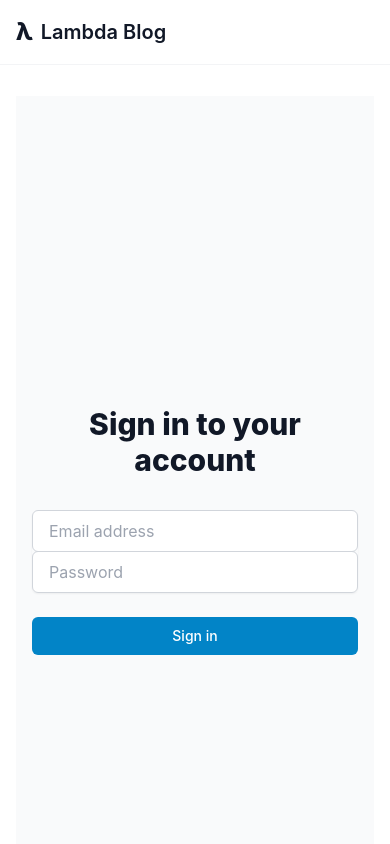
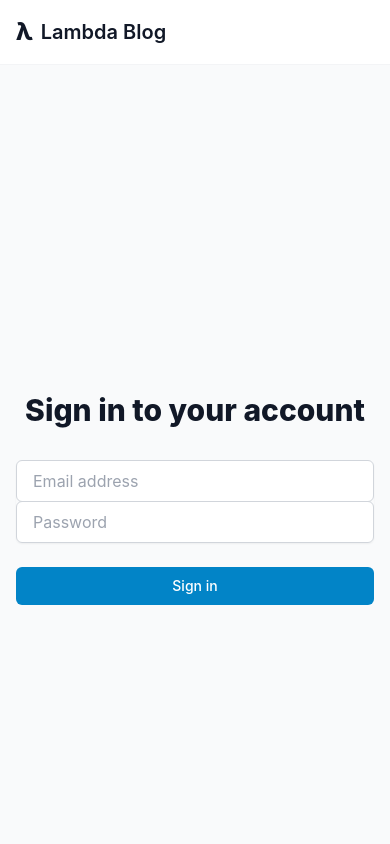
Before and after one commit to circuloponto/lambda_blog, a React app: page /login in a window 390 px wide. Shown: the top 844 px of the page. Built offline with nearby package versions, Linux system fonts and the light colour scheme; the HTML template or start-up script is replaced by a standard one.

Commit message:
Complete layout overhaul: - Remove width constraints from Layout - Add container-based layout to PostDetail - Update global styles with proper mobile handling - Add box-sizing and overflow control

```diff
--- a/src/App.css
+++ b/src/App.css
@@ -1,37 +1,89 @@
 /* Reset and base styles */
-html, body {
+html {
+  box-sizing: border-box;
+  -webkit-text-size-adjust: 100%;
+  -moz-text-size-adjust: 100%;
+  text-size-adjust: 100%;
+}
+
+*, *:before, *:after {
+  box-sizing: inherit;
+}
+
+body {
   margin: 0;
   padding: 0;
   width: 100%;
   overflow-x: hidden;
-  -webkit-text-size-adjust: none;
-  -moz-text-size-adjust: none;
-  -ms-text-size-adjust: none;
-  text-size-adjust: none;
+  min-width: 320px;
 }
 
-/* Ensure proper mobile viewport */
-#root {
+/* Container styles */
+.container {
   width: 100%;
+  max-width: 100%;
+  margin: 0 auto;
   overflow-x: hidden;
-  max-width: 1280px;
-  margin: 0 auto;
-  padding: 1rem;
-  text-align: center;
 }
 
-/* Mobile-first media query */
+/* Markdown content styles */
+.markdown-body {
+  font-size: 16px;
+  line-height: 1.6;
+  overflow-wrap: break-word;
+  word-wrap: break-word;
+  hyphens: auto;
+}
+
+.markdown-body pre {
+  white-space: pre-wrap;
+  word-wrap: break-word;
+  overflow-x: auto;
+  max-width: 100%;
+  padding: 1rem;
+  margin: 1rem 0;
+  background-color: #1e1e1e;
+  border-radius: 0.5rem;
+}
+
+.markdown-body code {
+  font-size: 0.875em;
+  white-space: pre-wrap;
+  word-wrap: break-word;
+  background-color: #1e1e1e;
+  color: #e9ecef;
+  padding: 0.2em 0.4em;
+  border-radius: 0.25rem;
+}
+
+.markdown-body img {
+  max-width: 100%;
+  height: auto;
+  display: block;
+  margin: 1rem auto;
+}
+
+.markdown-body table {
+  display: block;
+  width: 100%;
+  overflow-x: auto;
+  -webkit-overflow-scrolling: touch;
+}
+
+/* Mobile-specific adjustments */
 @media screen and (max-width: 640px) {
-  .prose {
-    font-size: 16px !important;
-    max-width: 100% !important;
+  .markdown-body {
+    font-size: 16px;
   }
 
-  pre, code {
-    font-size: 14px !important;
-    max-width: 100% !important;
-    white-space: pre-wrap !important;
-    word-wrap: break-word !important;
+  .markdown-body pre,
+  .markdown-body code {
+    font-size: 14px;
+  }
+
+  .container {
+    padding-left: 1rem;
+    padding-right: 1rem;
   }
 }
 
--- a/src/components/Layout.jsx
+++ b/src/components/Layout.jsx
@@ -31,9 +31,7 @@ const Layout = ({ children }) => {
             </nav>
 
             <main className="pt-16">
-                <div className="max-w-full mx-auto px-4 sm:px-6 lg:px-8 py-8">
-                    {children}
-                </div>
+                {children}
             </main>
 
             <footer className="bg-gray-50 border-t border-gray-100">
--- a/src/components/PostDetail.jsx
+++ b/src/components/PostDetail.jsx
@@ -128,8 +128,8 @@ const PostDetail = () => {
     }
 
     return (
-        <div className="relative w-full">
-            <div className="px-4 sm:px-6 lg:px-8">
+        <div className="container mx-auto px-4 py-8">
+            <div className="relative">
                 {/* Main content */}
                 <div className="lg:pr-64">
                     <article className="max-w-2xl mx-auto">
```
